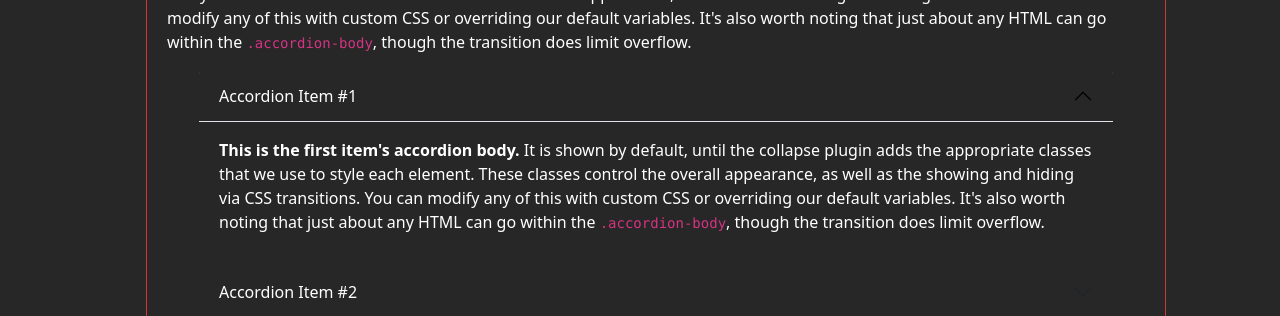
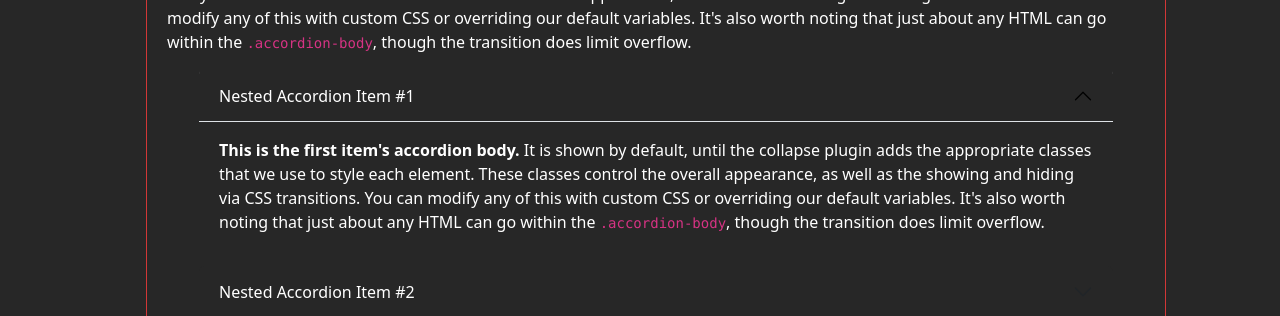
Before and after one commit to ehub-96/my-resume, a React (Vite) app: page / in a window 1280 px wide. Both pictures are taken after a click on the button "Accordion Item #1". Shown: the part 2109-2425 px from the top of the page. Built offline with nearby package versions, Linux system fonts and the light colour scheme.

Commit message:
Added nested separators

```diff
--- a/src/components/Certifications/Certifications.jsx
+++ b/src/components/Certifications/Certifications.jsx
@@ -29,7 +29,7 @@ export class Certifications extends Component {
                     <div class="accordion accordion-flush">
                       <h2 class="accordion-header">
                         <button class="accordion-button" type="button" data-bs-toggle="collapse" data-bs-target="#panelsStayOpen-collapseOne" aria-expanded="true" aria-controls="panelsStayOpen-collapseOne">
-                          Accordion Item #1
+                          Nested Accordion Item #1
                         </button>
                       </h2>
                       <div id="panelsStayOpen-collapseOne" class="accordion-collapse collapse">
@@ -41,7 +41,7 @@ export class Certifications extends Component {
                     <div class="accordion accordion-flush">
                       <h2 class="accordion-header">
                         <button class="accordion-button collapsed" type="button" data-bs-toggle="collapse" data-bs-target="#panelsStayOpen-collapseTwo" aria-expanded="false" aria-controls="panelsStayOpen-collapseTwo">
-                          Accordion Item #2
+                        Nested Accordion Item #2
                         </button>
                       </h2>
                       <div id="panelsStayOpen-collapseTwo" class="accordion-collapse collapse">
@@ -53,7 +53,7 @@ export class Certifications extends Component {
                     <div class="accordion accordion-flush">
                       <h2 class="accordion-header">
                         <button class="accordion-button collapsed" type="button" data-bs-toggle="collapse" data-bs-target="#panelsStayOpen-collapseThree" aria-expanded="false" aria-controls="panelsStayOpen-collapseThree">
-                          Accordion Item #3
+                        Nested Accordion Item #3
                         </button>
                       </h2>
                       <div id="panelsStayOpen-collapseThree" class="accordion-collapse collapse">
```
